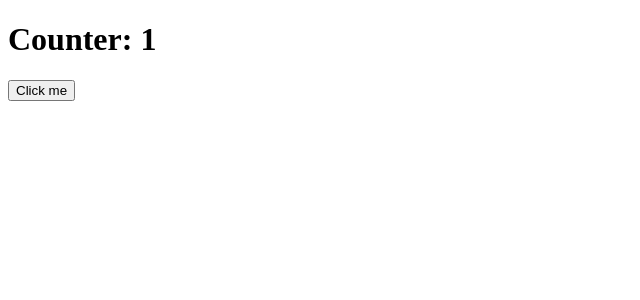
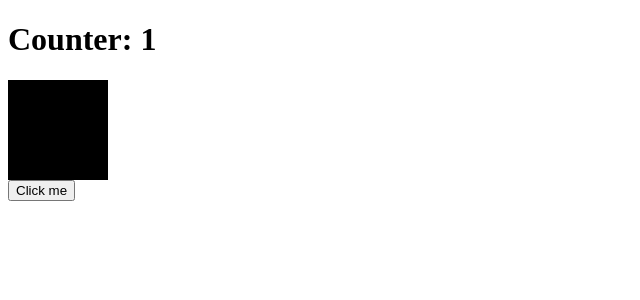
Before and after one commit to DuyPhatpeo/Reactjs, a React (Vite) app in the folder reactLearning/: page / in a window 1280 px wide. Shown: the top 300 px of the page, without its empty margins (0-640 px from the left). Built offline with nearby package versions, Linux system fonts and the light colour scheme.

Commit message:
useEffect() P2

```diff
--- a/reactLearning/src/App.jsx
+++ b/reactLearning/src/App.jsx
@@ -3,25 +3,42 @@ import { use } from "react";
 
 function App() {
   const [count, setCount] = useState(1);
+  const [color, setColor] = useState("");
 
   const [posts, setPosts] = useState([]);
   // useEffect(() => {
-  //   // fetch("https://jsonplaceholder.typicode.com/posts")
-  //   //   .then((response) => response.json())
-  //   //   .then((json) => {
-  //   //     setPosts(json);
-  //   //   });
-  // });
+  //   fetch("https://jsonplaceholder.typicode.com/posts")
+  //     .then((response) => response.json())
+  //     .then((json) => {
+  //       setPosts(json);
+  //     });
+  // }, []); // Chạy 1 lần khi component mount
 
   // useEffect callback, []) nó chỉ chạy 1 lần khi component mount
 
+  // useEffect(() => {
+  //   console.log("re-render");
+  // }, []);
+
   useEffect(() => {
-    console.log("re-render");
-  }, []);
+    if (count % 2 === 0) {
+      setColor("red");
+    } else {
+      setColor("black");
+    }
+  }, [count]);
+
   return (
     <div>
       <h1>Counter: {count}</h1>
-      {console.log("render JSX")}
+      <div
+        style={{
+          background: color,
+          width: "100px",
+          height: "100px",
+        }}
+      ></div>
+      {/* {console.log("render JSX")} */}
       <button onClick={() => setCount(count + 1)}>Click me</button>
 
       {posts.map((post, index) => (
```
